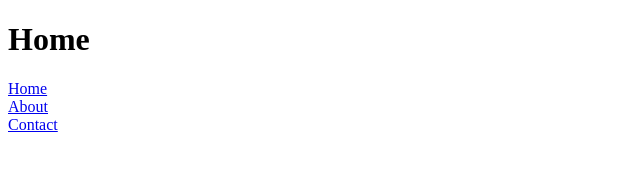
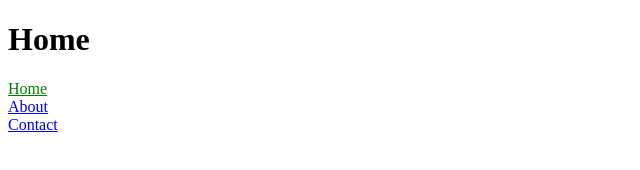
Before and after one commit to devarchi33/react-router, a React app: page / in a window 1280 px wide. Shown: the top 170 px of the page, without its empty margins (0-640 px from the left). Built offline with nearby package versions, Linux system fonts and the light colour scheme.

Commit message:
Apply active class.

```diff
--- a/src/App.js
+++ b/src/App.js
@@ -7,9 +7,9 @@ const Contact = () => <div><h1>Contact</h1><Links/></div>
 
 const Links = () => (
     <nav>
-        <Link to="/">Home</Link>
-        <Link to="/about">About</Link>
-        <Link to="/contact">Contact</Link>
+        <Link activeStyle={{color: 'green'}} to="/">Home</Link>
+        <Link activeStyle={{color: 'green'}} to="/about">About</Link>
+        <Link activeClassName="active" to="/contact">Contact</Link>
     </nav>
 )
 
--- a/src/index.html
+++ b/src/index.html
@@ -7,6 +7,9 @@
         nav a {
             display: block;
         }
+        .active {
+            color: green;
+        }
     </style>
 </head>
 <body>
```
